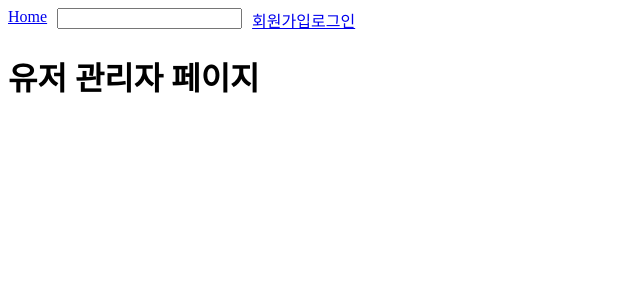
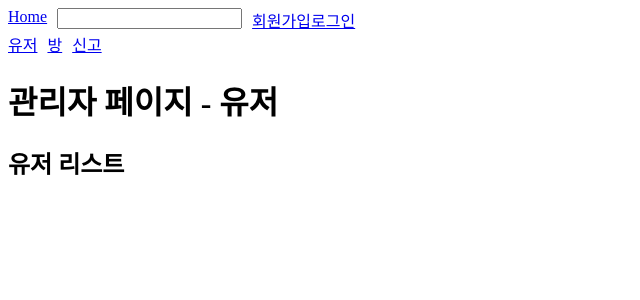
Before and after one commit to OhHyerin/WE-TNESS, a React (Create React App) app in the folder frontend/: page /adminuser in a window 1280 px wide. Shown: the top 300 px of the page, without its empty margins (0-640 px from the left). Built offline with nearby package versions, Linux system fonts and the light colour scheme.

Commit message:
feat : 관리자 페이지 생성

```diff
--- /dev/null
+++ b/frontend/src/components/admin/AdminNav.jsx
@@ -0,0 +1,17 @@
+import { Link } from 'react-router-dom';
+import styled from 'styled-components';
+
+const Nav = styled.div`
+  display: flex;
+  gap: 10px;
+`;
+
+export default function adminNav() {
+  return (
+    <Nav>
+      <Link to="/adminuser">유저</Link>
+      <Link to="/adminroom">방</Link>
+      <Link to="/adminreport">신고</Link>
+    </Nav>
+  );
+}
--- /dev/null
+++ b/frontend/src/components/admin/ReportList.jsx
@@ -0,0 +1,7 @@
+export default function ReportList() {
+  return (
+    <div>
+      <h2>신고 목록</h2>
+    </div>
+  );
+}
--- /dev/null
+++ b/frontend/src/components/admin/RoomList.jsx
@@ -0,0 +1,7 @@
+export default function RoomList() {
+  return (
+    <div>
+      <h2>방 목록</h2>
+    </div>
+  );
+}
--- /dev/null
+++ b/frontend/src/components/admin/UserList.jsx
@@ -0,0 +1,7 @@
+export default function UserList() {
+  return (
+    <div>
+      <h2>유저 리스트</h2>
+    </div>
+  );
+}
--- a/frontend/src/index.js
+++ b/frontend/src/index.js
@@ -13,6 +13,8 @@ import Ranking from './pages/common/Ranking';
 import MyPage from './pages/accounts/MyPage';
 import Edit from './pages/accounts/Edit';
 import AdminUser from './pages/admin/AdminUser';
+import AdminRoom from './pages/admin/AdminRoom';
+import AdminReport from './pages/admin/AdminReport';
 
 const root = ReactDOM.createRoot(document.getElementById('root'));
 root.render(
@@ -29,6 +31,8 @@ root.render(
           <Route path="mypage/:userNickname" element={<MyPage />}></Route>
           <Route path="edit" element={<Edit />}></Route>
           <Route path="adminuser" element={<AdminUser />}></Route>
+          <Route path="adminroom" element={<AdminRoom />}></Route>
+          <Route path="adminreport" element={<AdminReport />}></Route>
         </Route>
       </Routes>
     </Provider>
--- a/frontend/src/pages/admin/AdminReport.jsx
+++ b/frontend/src/pages/admin/AdminReport.jsx
@@ -0,0 +1,12 @@
+import AdminNav from '../../components/admin/AdminNav';
+import ReportList from '../../components/admin/ReportList';
+
+export default function AdminReport() {
+  return (
+    <div>
+      <AdminNav />
+      <h1>관리자 페이지 - 신고</h1>
+      <ReportList />
+    </div>
+  );
+}
--- a/frontend/src/pages/admin/AdminRoom.jsx
+++ b/frontend/src/pages/admin/AdminRoom.jsx
@@ -0,0 +1,12 @@
+import AdminNav from '../../components/admin/AdminNav';
+import RoomList from '../../components/admin/RoomList';
+
+export default function AdminRoom() {
+  return (
+    <div>
+      <AdminNav />
+      <h1>관리자 페이지 - 방</h1>
+      <RoomList />
+    </div>
+  );
+}
--- a/frontend/src/pages/admin/AdminUser.jsx
+++ b/frontend/src/pages/admin/AdminUser.jsx
@@ -1,7 +1,12 @@
+import AdminNav from '../../components/admin/AdminNav';
+import UserList from '../../components/admin/UserList';
+
 export default function AdminUser() {
   return (
     <div>
-      <h1>유저 관리자 페이지</h1>
+      <AdminNav />
+      <h1>관리자 페이지 - 유저</h1>
+      <UserList />
     </div>
   );
 }
```
